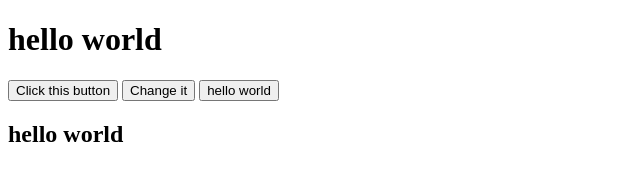
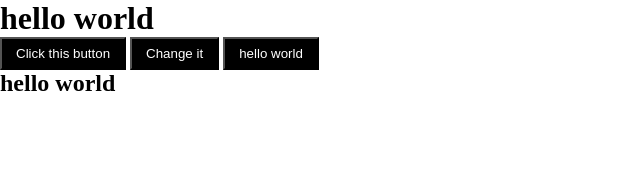
Before and after one commit to dillikari/dummy, a plain HTML site: page index.html in a window 1280 px wide. Shown: the whole page, without its empty margins (0-640 px from the left). Drawn offline with Linux system fonts and the light colour scheme.

Commit message:
all file

```diff
--- a/index.html
+++ b/index.html
@@ -4,6 +4,7 @@
     <meta charset="UTF-8">
     <meta name="viewport" content="width=device-width, initial-scale=1.0">
     <title>Document</title>
+    <link rel="stylesheet" href="./style.css">
 </head>
 <body>
     <h1>hello world</h1>
--- /dev/null
+++ b/style.css
@@ -0,0 +1,12 @@
+*
+{
+    margin: 0;
+    padding: 0;
+    box-sizing: border-box;
+}
+button
+{
+    padding: 7px 14px ;
+    background-color: black;
+    color:  white;
+}
```
